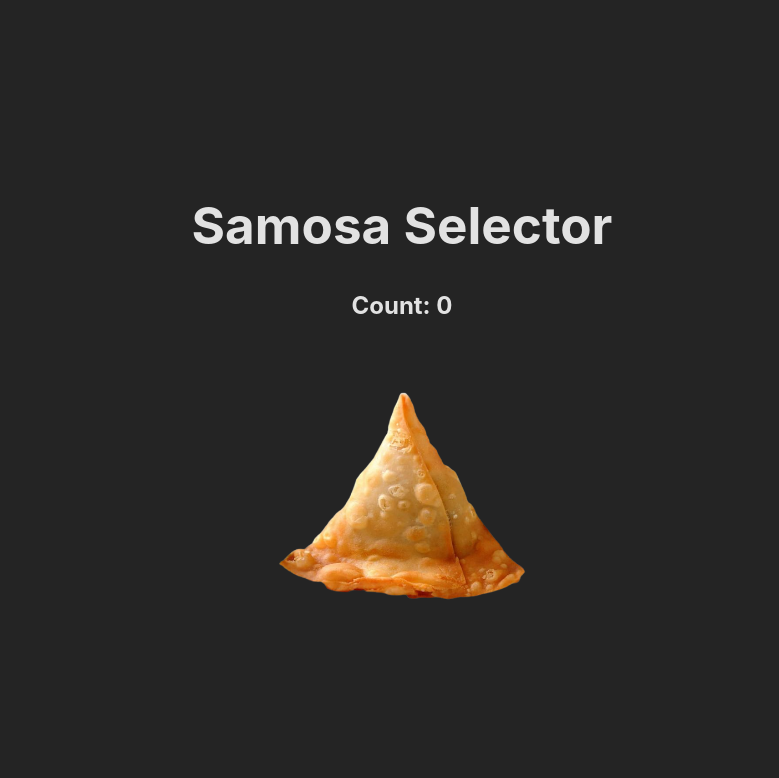
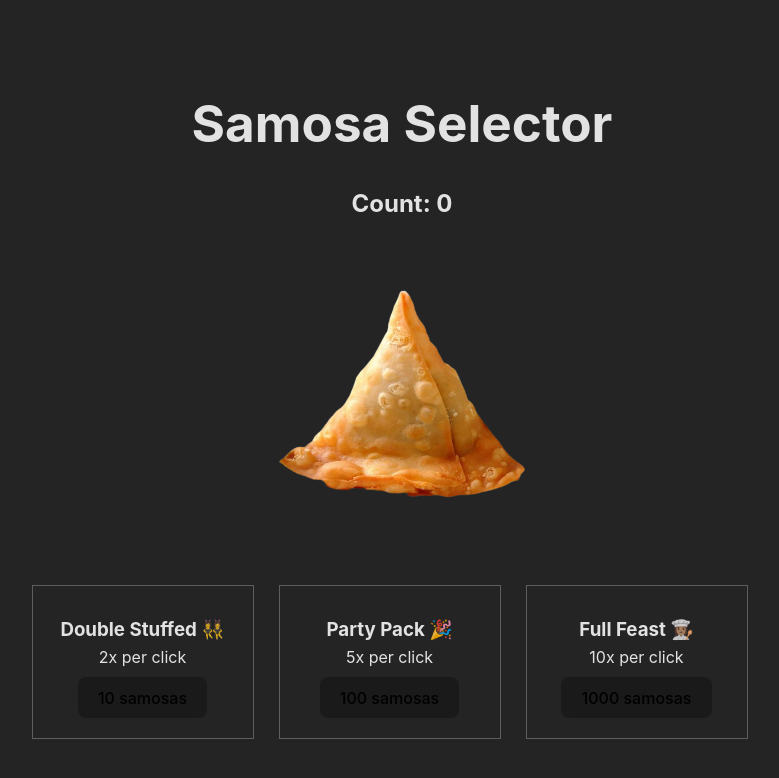
Before and after one commit to gabrielaliera/samosa-selector, a React (Vite) app: page / in a window 1280 px wide. Shown: the top 778 px of the page, without its empty margins (238-1017 px from the left). Built offline with nearby package versions, Linux system fonts and the light colour scheme.

Commit message:
Add upgrade containers and css styling

```diff
--- a/src/App.css
+++ b/src/App.css
@@ -11,3 +11,33 @@
   margin: 0 auto;
   text-align: center;
 }
+
+.container{
+  margin-top: 50px;
+  display: flex;
+}
+
+.upgrade{
+  border: 1px solid rgba(153, 153, 153, 0.497);
+  border-radius: ;
+  padding-top: 20px;
+  padding-left: 10px;
+  padding-right: 10px;
+  padding-bottom: 20px;
+  margin-right: 25px;
+  width: 200px;
+  line-height: 0.5;
+}
+
+.button{
+  border-radius: 8px;
+  border: 1px solid transparent;
+  padding: 0.3em 1em;
+  font-size: 1em;
+  font-weight: 500;
+  font-family: inherit;
+  background-color: #1a1a1a;
+  color:  rgba(255, 255, 255, 0.87);
+  cursor: pointer;
+  margin-top: 10px;
+}
--- a/src/App.jsx
+++ b/src/App.jsx
@@ -4,6 +4,7 @@ import SamosaPic from "./assets/samosa.png";
 
 
 const App = () => {
+
   const [ count, setCount] = useState(0)
 
   const [multipler, setMultipler] = useState(1)
@@ -20,6 +21,23 @@ const App = () => {
         <h2>Count: {count}</h2>
         <img className="samosa" src={SamosaPic} onClick={updateCount}/>
       </div>
+      <div className="container">
+        <div className="upgrade">
+          <h3>Double Stuffed 👯‍♀️</h3>
+          <p>2x per click	</p>
+          <button>10 samosas</button>
+        </div>
+        <div className="upgrade">
+          <h3>Party Pack 🎉</h3>
+          <p>5x per click	</p>
+          <button>100 samosas</button>
+        </div>
+        <div className="upgrade">
+          <h3>Full Feast 👩🏽‍🍳</h3>
+          <p>10x per click	</p>
+          <button>1000 samosas</button>
+        </div>
+      </div>
     </div>
   )
 
```
